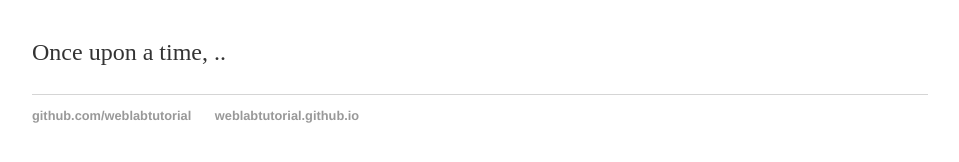
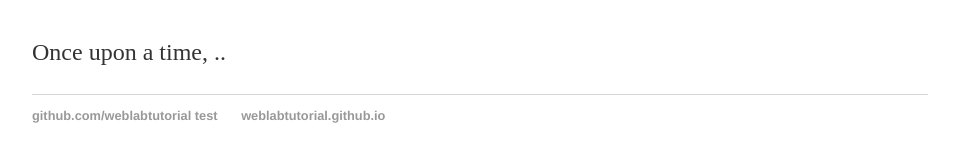
Before and after one commit to kaylaqn/kaylaqn.github.io, a Jekyll site: the page built from index.html, in a window 1280 px wide. Shown: the part 161-323 px from the top of the page, without its empty margins (160-1119 px from the left). Built offline with Jekyll 4.4.1, drawn with Linux system fonts in a browser that asks for light colours.

Commit message:
test to see if github works with vscode

```diff
--- a/_layouts/default.html
+++ b/_layouts/default.html
@@ -3,7 +3,7 @@
   <head>
     <title>{{ page.title }}</title>
     <!-- link to main stylesheet -->
-            <link rel="stylesheet" type="text/css" href="/css/main.css">
+    <link rel="stylesheet" type="text/css" href="/css/main.css" />
   </head>
   <body>
     <nav>
@@ -13,15 +13,19 @@
         <li><a href="/aboutus">About Us</a></li>
       </ul>
     </nav>
-            <div class="container">
-
-            {{ content }}
-
-            </div>
+    <div class="container">{{ content }}</div>
     <footer>
       <ul>
-                    <li><a href="https://github.com/weblabtutorial">github.com/weblabtutorial</a></li>
-                    <li><a href="https://weblabtutorial.github.io"> weblabtutorial.github.io </a></li>
+        <li>
+          <a href="https://github.com/weblabtutorial"
+            >github.com/weblabtutorial test</a
+          >
+        </li>
+        <li>
+          <a href="https://weblabtutorial.github.io">
+            weblabtutorial.github.io
+          </a>
+        </li>
       </ul>
     </footer>
   </body>
```
Lines whose indentation alone changed are shown as unchanged.
